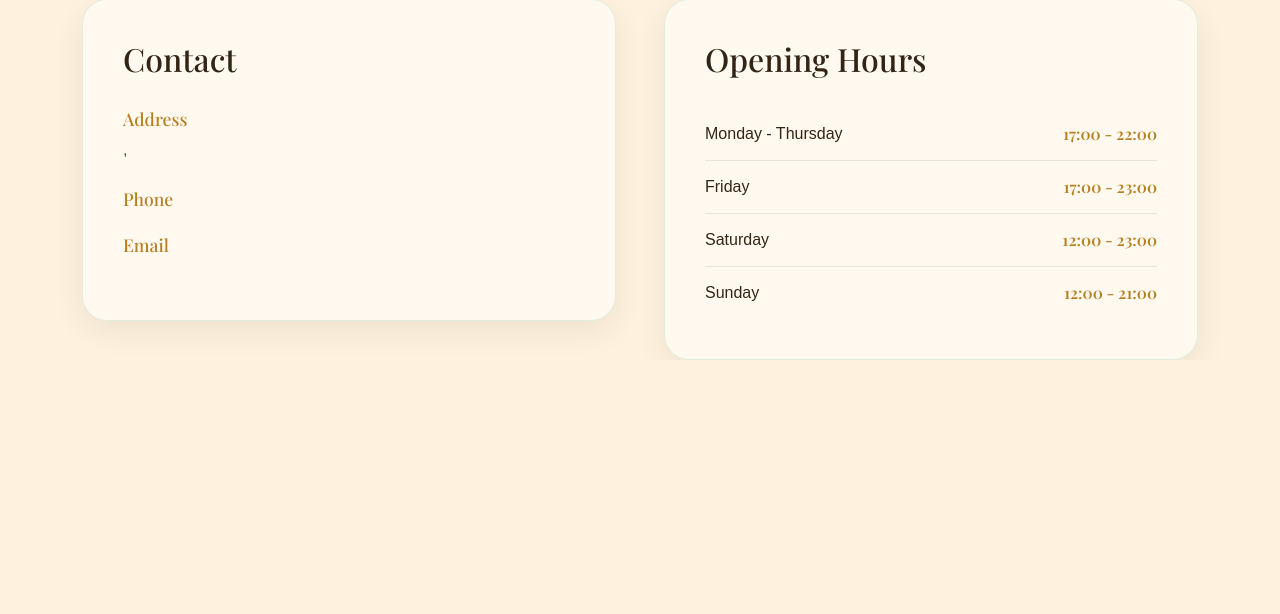
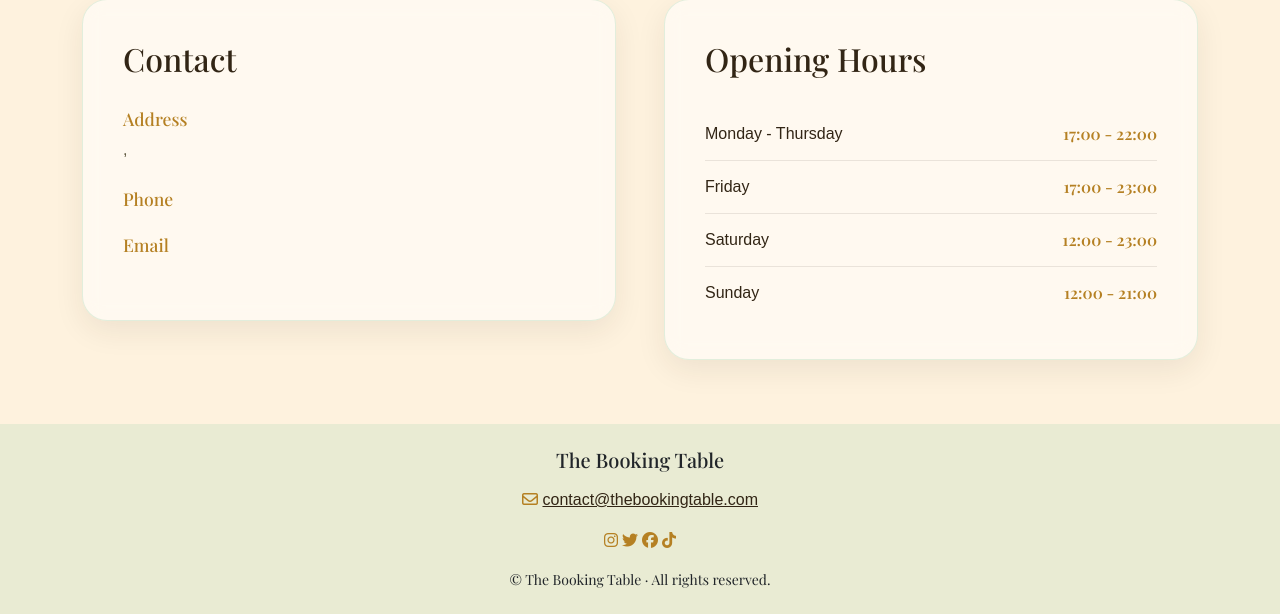
Before and after one commit to isadoraspirov/restaurant_booking, a Django app: page / in a window 1280 px wide. Shown: the part 2283-2897 px from the top of the page. Before the commit the page ends 2643 px from the top, so only its background shows below. Run offline with Django 4.2, Linux system fonts and the light colour scheme; data that the repository does not hold is empty; some libraries are stand-ins or nearby versions; some web fonts are replaced.

Commit message:
Adding footer and styling

```diff
--- a/homepage/templates/homepage/home.html
+++ b/homepage/templates/homepage/home.html
@@ -358,5 +358,43 @@
 
 </section>
 
+<footer id="footer" class="py-4">
+      <div class="container text-center">
+        <h5 class="mb-3">The Booking Table</h5>
+
+        <p class="mb-3 social-link">
+          <i class="fa-regular fa-envelope"></i>
+          <a href="contact@thebookingtable.com" class="footer-link"
+            >contact@thebookingtable.com</a>
+        </p>
+
+        <div class="social-icons mb-3">
+          <a href="#" class="social-link"
+            ><i class="fa-brands fa-instagram"></i
+          ></a>
+          <a href="#" class="social-link"
+            ><i class="fa-brands fa-twitter"></i
+          ></a>
+          <a href="#" class="social-link"
+            ><i class="fa-brands fa-facebook"></i
+          ></a>
+          <a href="#" class="social-link"
+            ><i class="fa-brands fa-tiktok"></i
+          ></a>
+        </div>
+
+        <p class="small mb-0">
+          © <span id="year"></span> The Booking Table · All rights reserved.
+        </p>
+      </div>
+    </footer>
+
+     <!-- Font Awesome kit -->
+
+    <script
+      src="https://kit.fontawesome.com/030b39ca87.js"
+      crossorigin="anonymous"
+    ></script>
+
 
 {% endblock %}
--- a/static/css/style.css
+++ b/static/css/style.css
@@ -378,3 +378,22 @@
 .booking-success-section {
     background: rgba(138, 201, 161, 0.12);
 }
+
+#footer {
+    background-color:  rgba(138, 201, 161, 0.18);
+    margin-top: 4rem;
+}
+
+#footer, h5 {
+    font-family: var(--secondary-font);
+}
+
+.social-link {
+    font-family: var(--primary-font);
+    color: var(--gold-color);
+}
+
+.footer-link {
+    font-family: var(--primary-color);
+    color: var(--primary-color);
+}
--- a/static/js/main.js
+++ b/static/js/main.js
@@ -17,9 +17,9 @@
         const guests = document.getElementById("id_number_of_guests");
 
         // Name validation
-        if (fullName.value.trim().length < 2) {
+        if (fullName.value.trim().length < 4) {
             errors.push(
-                "Name must contain at least 2 characters."
+                "Name must contain at least 4 characters."
             );
         }
 
```
